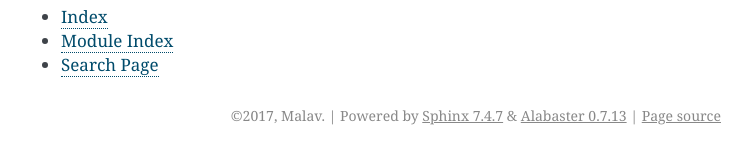
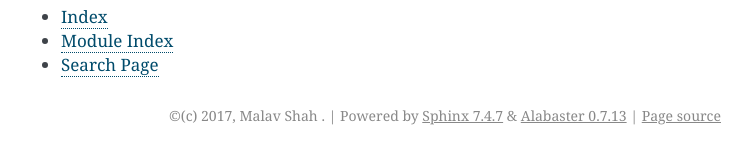
Before and after one commit to BhallaLab/moose-examples, a Sphinx documentation site: the page built from docs/source/index.rst, in a window 1280 px wide and 900 px high, scrolled down 3717 px. Shown: the part 745-897 px from the top of the window, without its empty margins (389-1141 px from the left). Built offline with Sphinx 7.4.7, drawn with Linux system fonts in a browser that asks for light colours.

Commit message:
Convert u'ABCD' to 'ABCD' to probably fix the python3 issue on travis. Works fine with python3 on ubuntu 16.04/Debian8.

```diff
--- a/docs/source/conf.py
+++ b/docs/source/conf.py
@@ -55,18 +55,18 @@
 master_doc = 'index'
 
 # General information about the project.
-project = u'MOOSE'
-copyright = u'2017, Malav'
-author = u'Malav'
+project = 'MOOSE'
+copyright = '(c) 2017, Malav Shah <malavs@ncbs.res.in>'
+author = 'Malav Shah <malavs@ncbs.res.in>'
 
 # The version info for the project you're documenting, acts as replacement for
 # |version| and |release|, also used in various other places throughout the
 # built documents.
 #
 # The short X.Y version.
-version = u'3.0.2'
+version = '3.1.1'
 # The full version, including alpha/beta/rc tags.
-release = u'Chum_Chum'
+release = 'Chamcham'
 
 # The language for content autogenerated by Sphinx. Refer to documentation
 # for a list of supported languages.
@@ -136,8 +136,8 @@
 # (source start file, target name, title,
 #  author, documentclass [howto, manual, or own class]).
 latex_documents = [
-    (master_doc, 'MOOSE.tex', u'MOOSE Documentation',
-     u'Malav', 'manual'),
+    (master_doc, 'MOOSE.tex', 'MOOSE Documentation',
+     'Malav Shah', 'manual'),
 ]
 
 #  -----NumpyDoc----------------
@@ -153,7 +153,7 @@
 # One entry per manual page. List of tuples
 # (source start file, name, description, authors, manual section).
 man_pages = [
-    (master_doc, 'moose', u'MOOSE Documentation',
+    (master_doc, 'moose', 'MOOSE Documentation',
      [author], 1)
 ]
 
@@ -164,7 +164,7 @@
 # (source start file, target name, title, author,
 #  dir menu entry, description, category)
 texinfo_documents = [
-    (master_doc, 'MOOSE', u'MOOSE Documentation',
+    (master_doc, 'MOOSE', 'MOOSE Documentation',
      author, 'MOOSE', 'One line description of project.',
      'Miscellaneous'),
 ]
```
